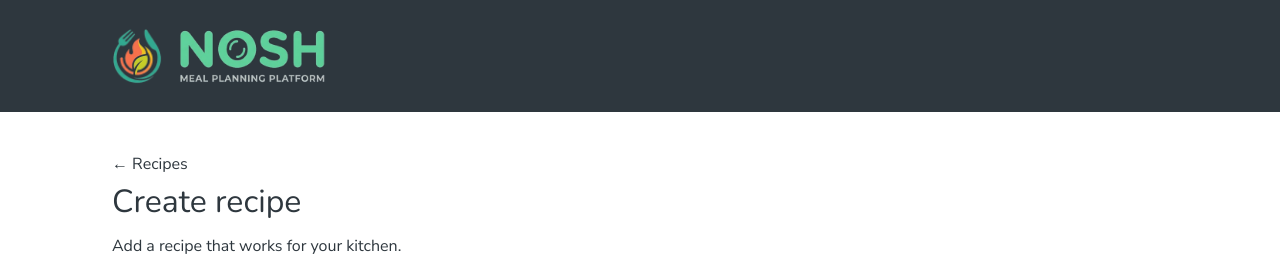
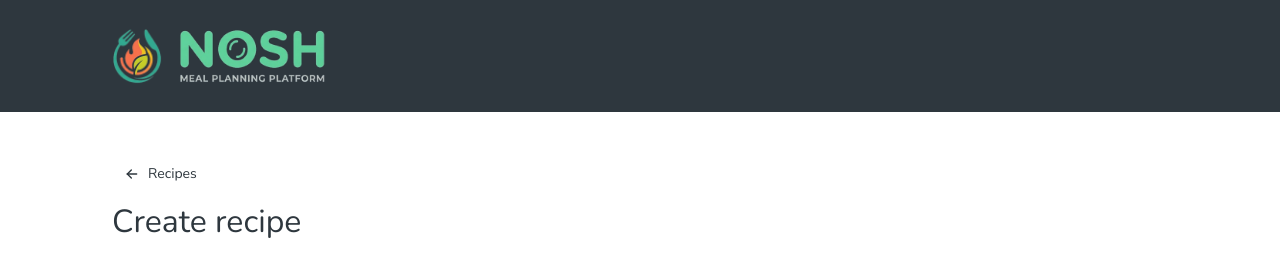
Before and after one commit to benfinnett/nosh-meal-planner, a React (Vite) app in the folder apps/web/: page /recipes/new in a window 1280 px wide. Shown: the top 256 px of the page. Built offline with nearby package versions, Linux system fonts and the light colour scheme; no server answers.

Commit message:
fix(btn): not using design system button

```diff
--- a/apps/web/src/pages/CreateRecipePage.tsx
+++ b/apps/web/src/pages/CreateRecipePage.tsx
@@ -11,6 +11,7 @@ import { label } from "@/lib/recipe-navigation";
 import { Button } from "@/components/ui/button";
 import { UnsavedRecipeGuard } from "@/components/UnsavedRecipeGuard";
 import styles from "./Recipes.module.css";
+import { IconArrowLeft } from "@tabler/icons-react";
 
 let rowId = 0;
 function ingredientRow() {
@@ -142,7 +143,10 @@ export default function CreateRecipePage() {
   return (
     <section className={styles.page}>
       <UnsavedRecipeGuard dirty={dirty && !mutation.isSuccess} />
-      <Link to="/recipes">← Recipes</Link>
+      <Button variant="text" render={<Link to="/recipes" />}>
+        <IconArrowLeft size={18} aria-hidden="true" />
+        Recipes
+      </Button>
       <h1>Create recipe</h1>
       <p>Add a recipe that works for your kitchen.</p>
       <form
--- a/apps/web/src/pages/RecipeDetailPage.tsx
+++ b/apps/web/src/pages/RecipeDetailPage.tsx
@@ -7,6 +7,7 @@ import { label } from "@/lib/recipe-navigation";
 import { CuisineFlag } from "@/components/CuisineFlag";
 import { Button } from "@/components/ui/button";
 import styles from "./Recipes.module.css";
+import { IconArrowLeft } from "@tabler/icons-react";
 
 function RecipeContent({ recipe }: { recipe: RecipeDetail }) {
   const [servings, setServings] = useState(String(recipe.serves));
@@ -145,10 +146,14 @@ export default function RecipeDetailPage() {
     <section className={styles.page}>
       {location.state?.fromExplorer ? (
         <Button variant="text" onClick={() => navigate(-1)}>
-          ← Back to recipes
+          <IconArrowLeft size={18} aria-hidden="true" />
+          Recipes
         </Button>
       ) : (
-        <Link to="/recipes">← Recipes</Link>
+        <Button variant="text" render={<Link to="/recipes" />}>
+          <IconArrowLeft size={18} aria-hidden="true" />
+          Recipes
+        </Button>
       )}
       {query.isPending && <p role="status">Loading recipe…</p>}
       {query.isError && (
```
Also changed, not shown: 1 other file (tests, documents, lock files or other folders).
